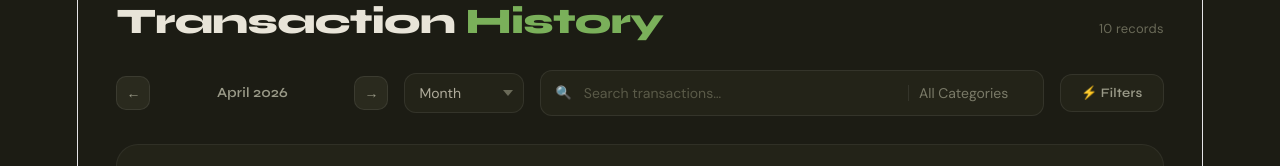
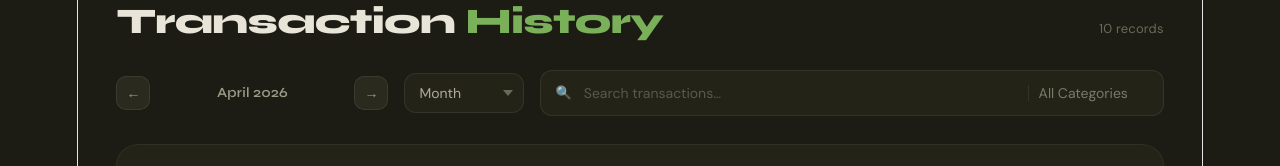
Before and after one commit to Insight14/FinSight, a React (Vite) app in the folder FinSight/: page / in a window 1280 px wide. Both pictures are taken after a click on the button "Transactions". Shown: the part 169-335 px from the top of the page. Built offline with nearby package versions, Linux system fonts and the light colour scheme.

Commit message:
Removed Filters Bar

```diff
--- a/FinSight/src/components/transactions.css
+++ b/FinSight/src/components/transactions.css
@@ -197,7 +197,7 @@ html, body {
 /* ─── TOOLBAR ─────────────────────────────────────────────── */
 .transactions-toolbar {
   display: grid;
-  grid-template-columns: auto auto minmax(0, 1fr) auto;
+  grid-template-columns: auto auto minmax(0, 1fr);
   gap: clamp(10px, 1.5vw, 16px);
   align-items: center;
 }
--- a/FinSight/src/components/transactions.jsx
+++ b/FinSight/src/components/transactions.jsx
@@ -182,7 +182,7 @@ export default function Transactions() {
               </select>
             </div>
 
-            <button className="filters-button" type="button">⚡ Filters</button>
+
           </div>
 
           <div className="transactions-table">
```
